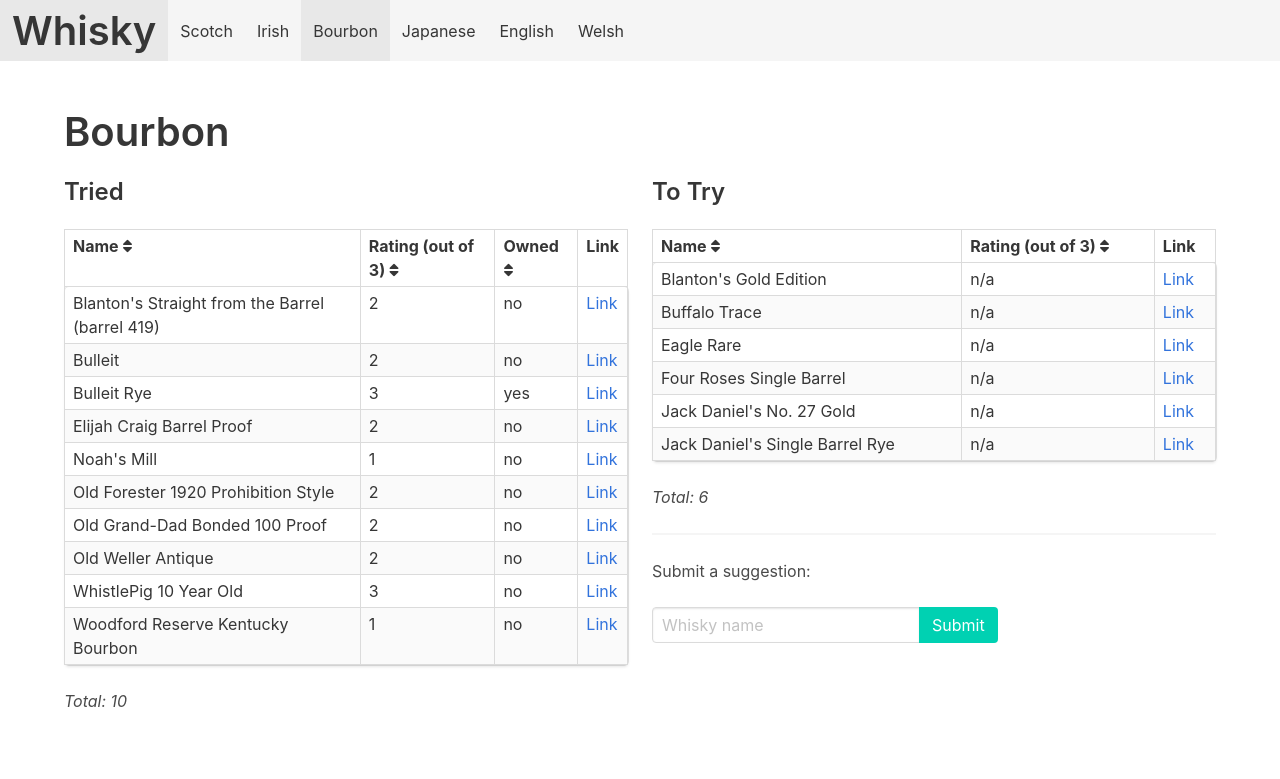
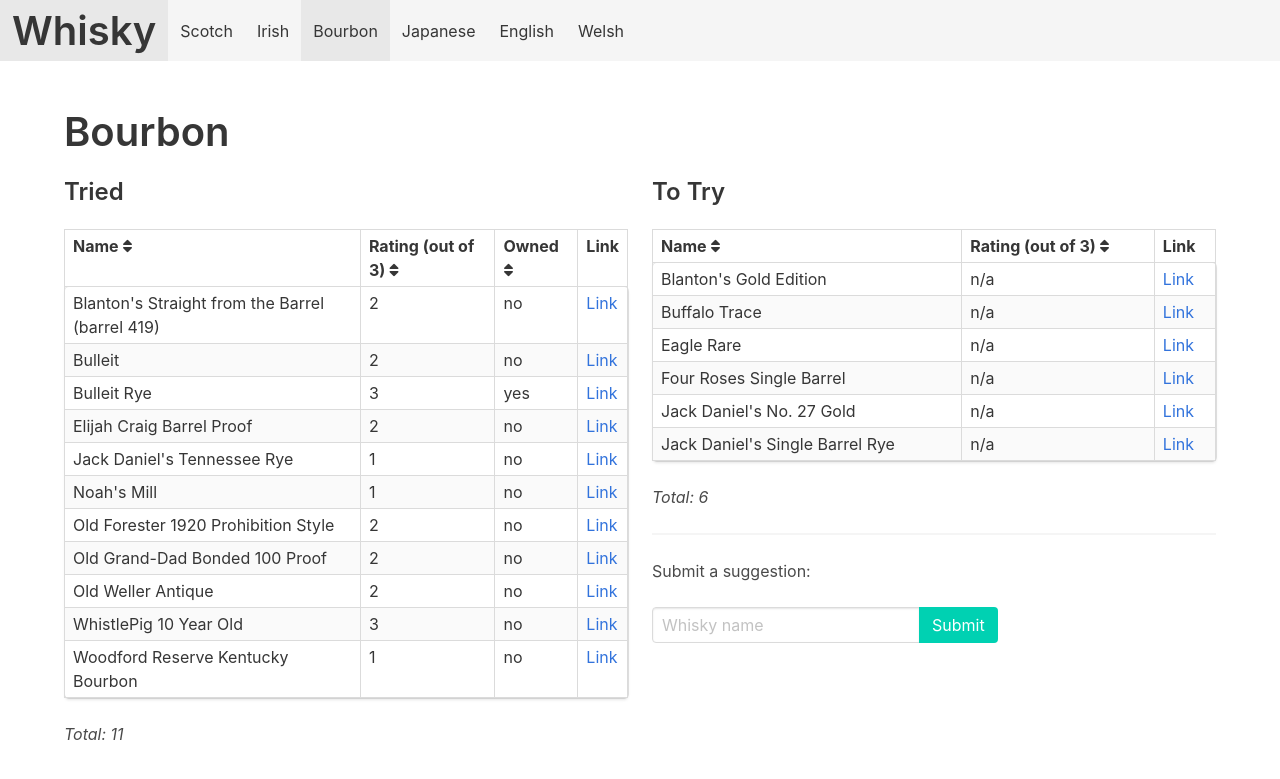
Before and after one commit to grega/whisky, a Jekyll site: the page built from bourbon.html, in a window 1280 px wide. Shown: the top 779 px of the page. Built offline with Jekyll 4.4.1, drawn with Linux system fonts in a browser that asks for light colours; nearby versions of some CDN libraries.

Commit message:
Update tried.yml

```diff
--- a/_data/bourbon/tried.yml
+++ b/_data/bourbon/tried.yml
@@ -28,3 +28,6 @@
 
 - name: Old Forester 1920 Prohibition Style
   rating: 2
+
+- name: Jack Daniel's Tennessee Rye
+  rating: 1
```
